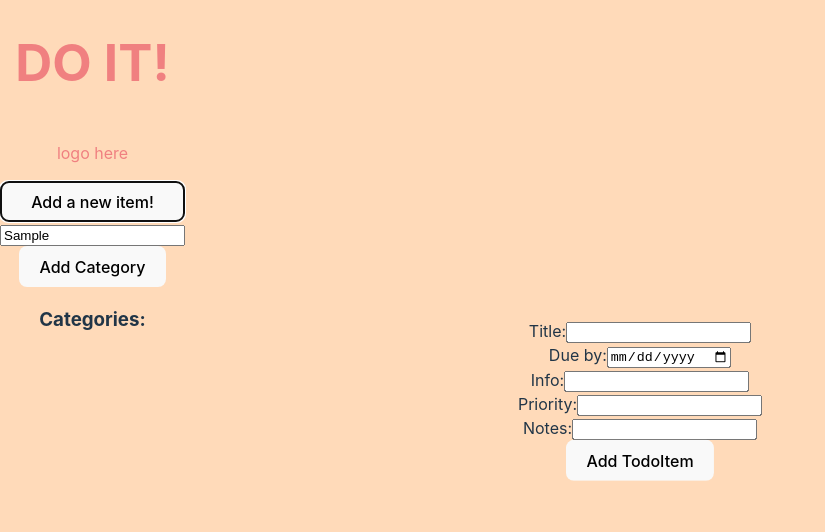
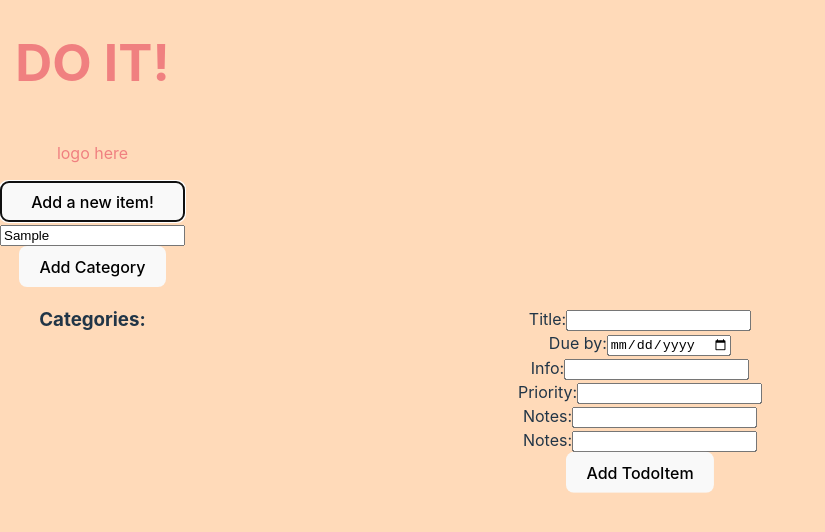
Before and after one commit to MichaelMMet/To-Do-List, a React (Vite) app in the folder To-Do-List1/: page / in a window 1280 px wide. Both pictures are taken after typing "Sample" into the empty fields and a click on the button "Add a new item!". Shown: the top 532 px of the page, without its empty margins (0-825 px from the left). Built offline with nearby package versions, Linux system fonts and the light colour scheme.

Commit message:
Completed functionallity of adding and removing categories

```diff
--- a/To-Do-List1/src/App.jsx
+++ b/To-Do-List1/src/App.jsx
@@ -75,6 +75,12 @@ function App() {
     setCategories((prevCategories) => [...prevCategories, newCategory]);
   };
 
+  const removeCategory = (categoryToRemove) => {
+    setCategories((prevCategories) =>
+      prevCategories.filter((category) => category !== categoryToRemove)
+    );
+  };
+
   console.log("formData in App component:", formData); // Add this line
 
   return (
@@ -83,6 +89,7 @@ function App() {
         <TodoNav
           onSubmit={toggleFormVisibility}
           onAddCategory={addCategory}
+          onRemoveCategory={removeCategory}
           categories={categories}
         />
 
--- a/To-Do-List1/src/TodoNav.jsx
+++ b/To-Do-List1/src/TodoNav.jsx
@@ -8,7 +8,8 @@ const TodoNav = ({ onSubmit, onAddCategory, categories, onRemoveCategory }) => {
     setNewCategory(e.target.value);
   };
 
-  const handleAddCategory = () => {
+  const handleAddCategory = (e) => {
+    e.preventDefault();
     onAddCategory(newCategory);
     setNewCategory(""); // Clear input after adding a category
   };
--- a/To-Do-List1/src/todoForm.jsx
+++ b/To-Do-List1/src/todoForm.jsx
@@ -57,6 +57,16 @@ const TodoForm = ({ formData, onInputChange, onSubmit }) => {
             onChange={onInputChange}
           />
         </div>
+        <div className="form-part">
+          <label htmlFor="category">Notes:</label>
+          <input
+            type="text"
+            name="category"
+            id="category"
+            value={formData.notes}
+            onChange={onInputChange}
+          />
+        </div>
         {/* Add similar input fields for other properties (description, dueDate, priority, notes) */}
         <button type="submit">Add TodoItem</button>
       </form>
```
